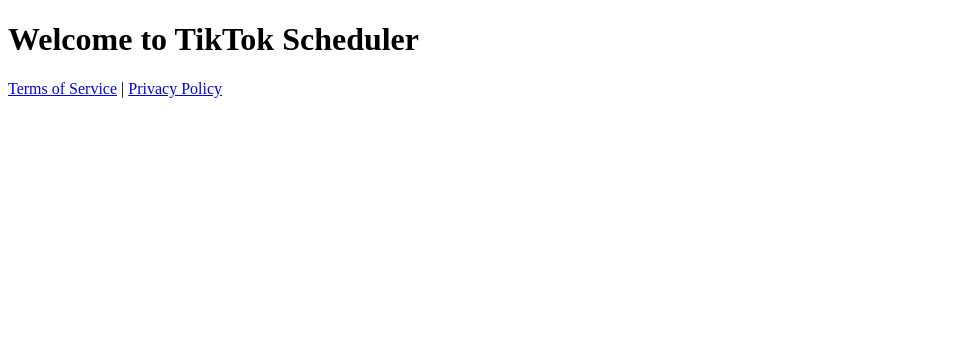
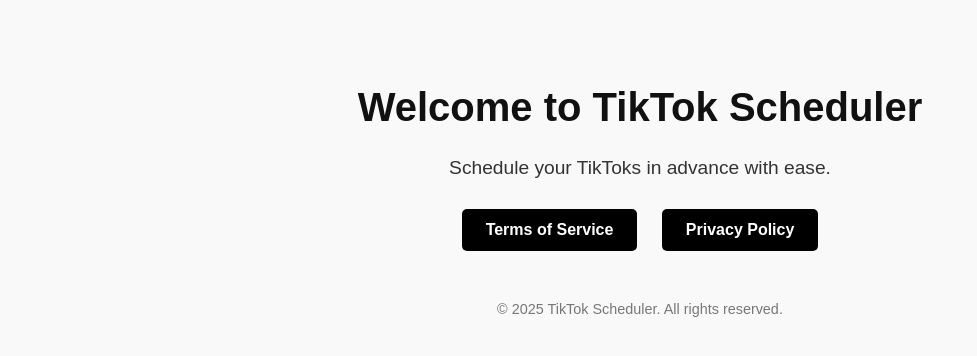
Before and after one commit to Kal717-creator/tiktokscheduler-site, a plain HTML site: page index.html in a window 1280 px wide. Shown: the whole page, without its empty margins (0-977 px from the left). Drawn offline with Linux system fonts and the light colour scheme.

Commit message:
Update index.html

```diff
--- a/index.html
+++ b/index.html
@@ -1,10 +1,62 @@
 <!DOCTYPE html>
-<html>
+<html lang="en">
 <head>
+  <meta charset="UTF-8" />
+  <meta name="viewport" content="width=device-width, initial-scale=1.0"/>
   <title>TikTok Scheduler</title>
+  <style>
+    body {
+      font-family: Arial, sans-serif;
+      background: #f9f9f9;
+      color: #333;
+      text-align: center;
+      padding: 50px;
+    }
+
+    h1 {
+      font-size: 2.5em;
+      color: #111;
+    }
+
+    p {
+      font-size: 1.2em;
+      margin: 20px 0;
+    }
+
+    .buttons a {
+      display: inline-block;
+      padding: 12px 24px;
+      margin: 10px;
+      border-radius: 5px;
+      text-decoration: none;
+      font-weight: bold;
+      background-color: #000;
+      color: #fff;
+      transition: background-color 0.3s ease;
+    }
+
+    .buttons a:hover {
+      background-color: #ff0050; /* TikTok red */
+    }
+
+    .footer {
+      margin-top: 40px;
+      font-size: 0.9em;
+      color: #777;
+    }
+  </style>
 </head>
 <body>
   <h1>Welcome to TikTok Scheduler</h1>
-    <p><a href="/terms.html">Terms of Service</a> | <a href="/privacy.html">Privacy Policy</a></p>
+  <p>Schedule your TikToks in advance with ease.</p>
+
+  <div class="buttons">
+    <a href="/terms.html">Terms of Service</a>
+    <a href="/privacy.html">Privacy Policy</a>
+  </div>
+
+  <div class="footer">
+    &copy; 2025 TikTok Scheduler. All rights reserved.
+  </div>
 </body>
 </html>
```
Lines whose indentation alone changed are shown as unchanged.
